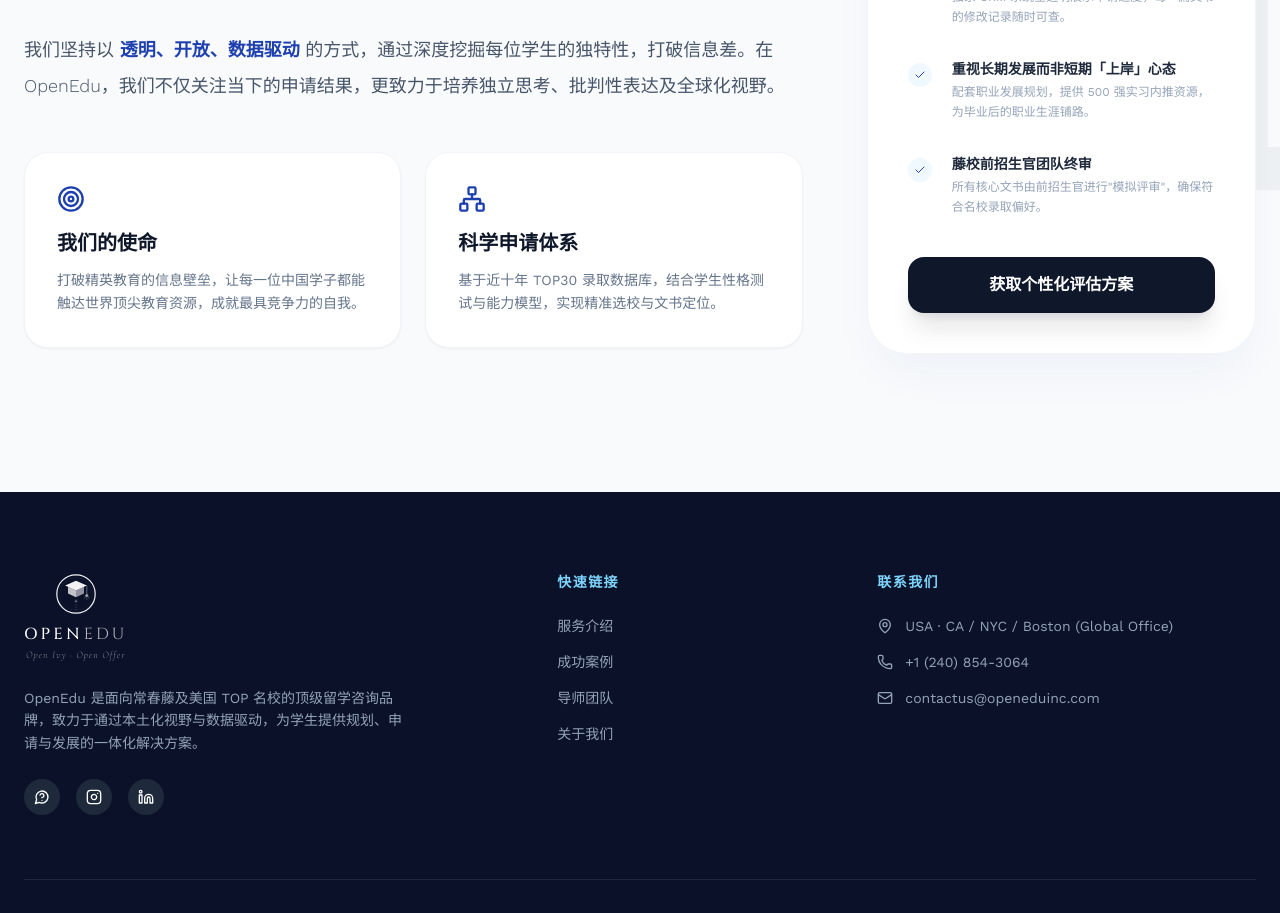
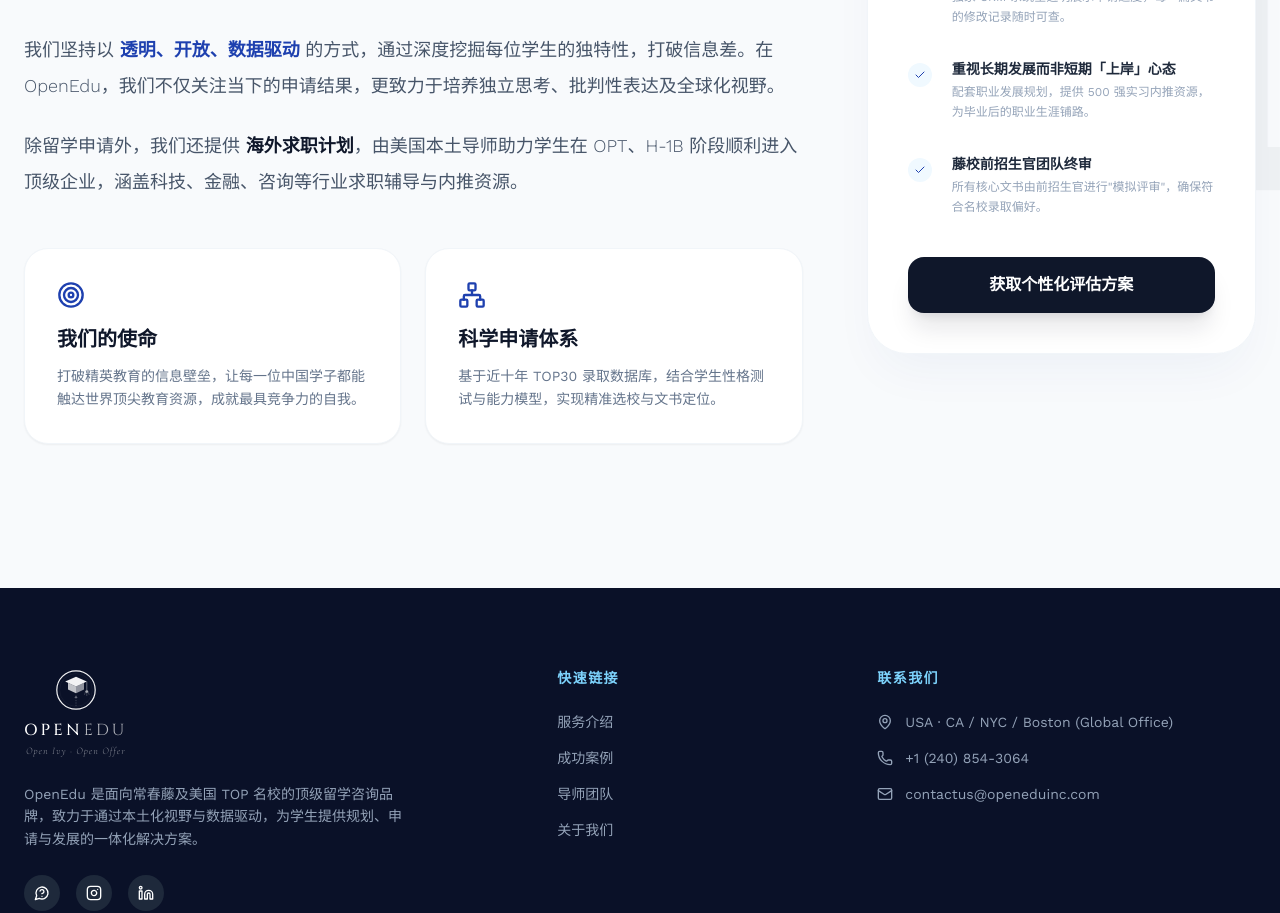
Before and after one commit to Kwang37/OpenEdu, a React (Vite) app: page / in a window 1280 px wide. Shown: the part 8620-9533 px from the top of the page. Built offline with nearby package versions, Linux system fonts and the light colour scheme.

Commit message:
Update App.jsx

```diff
--- a/src/App.jsx
+++ b/src/App.jsx
@@ -3205,6 +3205,11 @@
                       </span>{" "}
                       的方式，通过深度挖掘每位学生的独特性，打破信息差。在 OpenEdu，我们不仅关注当下的申请结果，更致力于培养独立思考、批判性表达及全球化视野。
                     </p>
+                    <p>
+                      除留学申请外，我们还提供{" "}
+                      <strong className="text-slate-900 font-bold">海外求职计划</strong>
+                      ，由美国本土导师助力学生在 OPT、H-1B 阶段顺利进入顶级企业，涵盖科技、金融、咨询等行业求职辅导与内推资源。
+                    </p>
                   </div>
 
                   <div className="grid md:grid-cols-2 gap-6">
```
